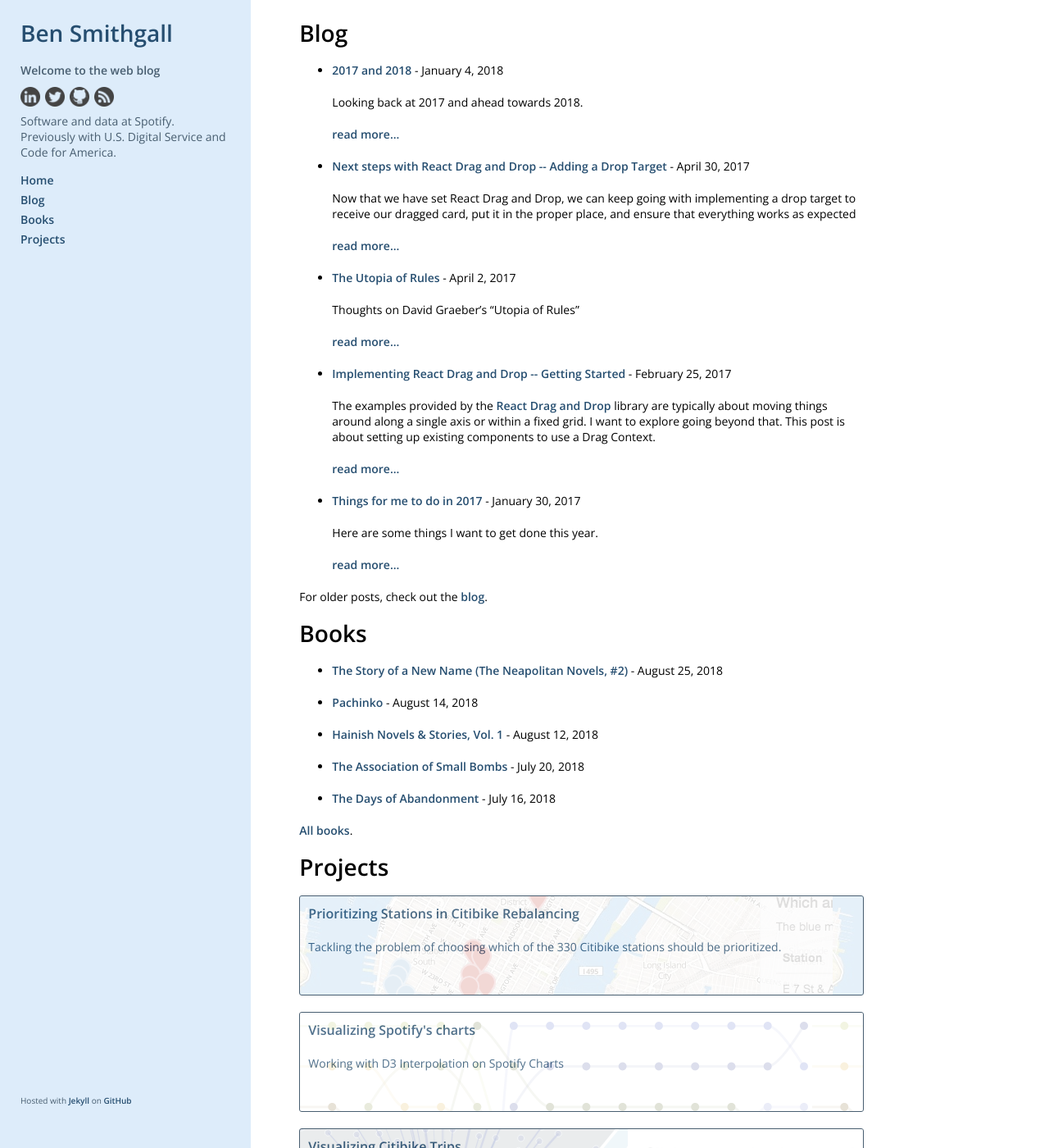
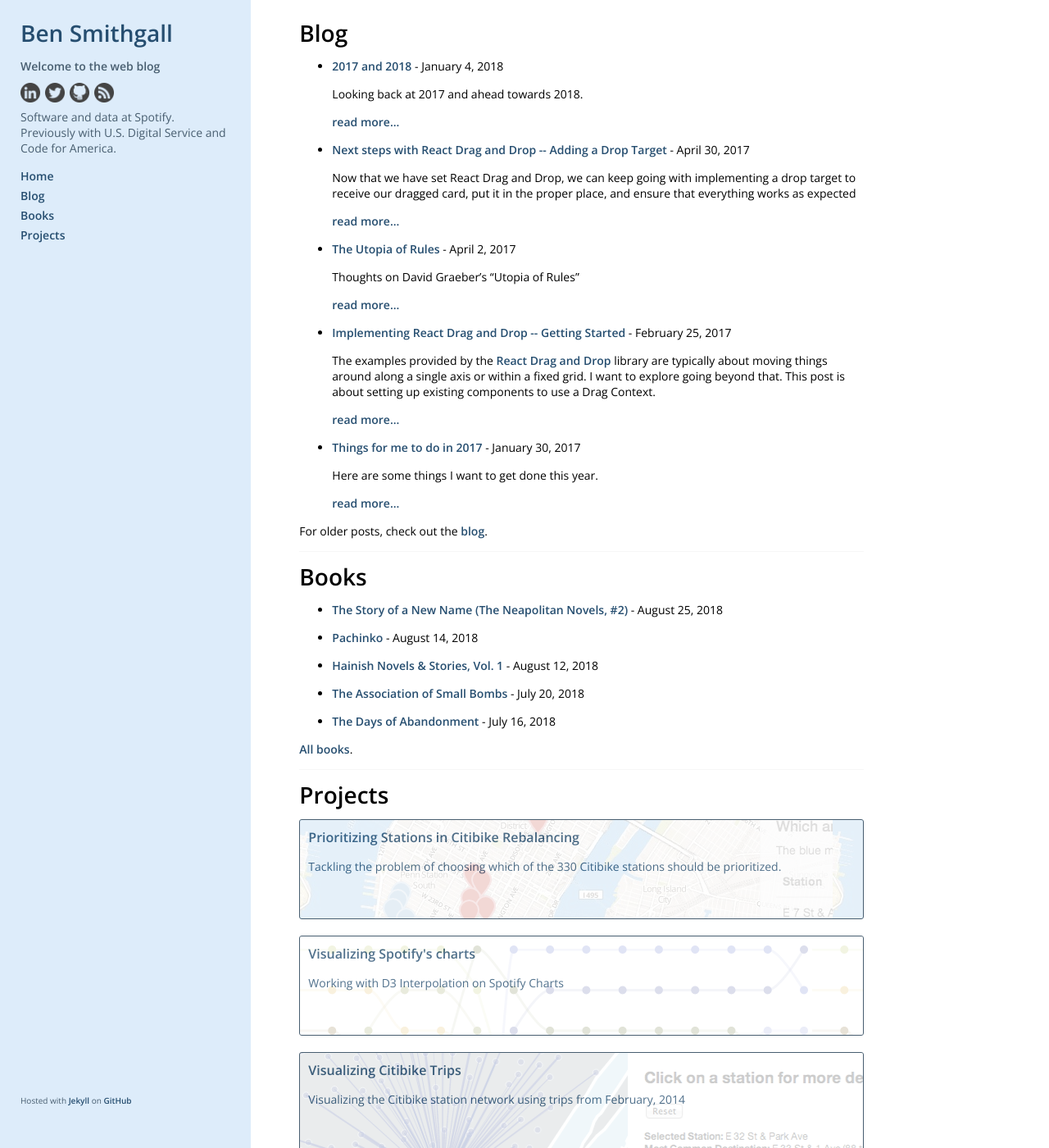
Before and after one commit to bsmithgall/bsmithgall.github.io, a Jekyll site: the page built from index.html, in a window 1280 px wide and 1400 px high. Shown: the whole window at 82% size. Built offline with Jekyll 4.4.1, drawn with Linux system fonts in a browser that asks for light colours; the list of posts is cut into pages by our own code.

Commit message:
s/read/finished, 15px spacing everywhere

```diff
--- a/_layouts/book.html
+++ b/_layouts/book.html
@@ -4,7 +4,7 @@
 
 <h1 class="book-title">{{ page.title }}</h1>
 <h2 class="book-subtitle">By {{ page.author }}{% unless page.additional_authors == "" %} (with {{ page.additional_authors }}){% endunless %}</h2>
-<h3 class="book-read-on">Read on {{ page.date | date: '%B %e, %Y' }}</h3>
+<h3 class="book-read-on">Finished reading on {{ page.date | date: '%B %e, %Y' }}</h3>
 
 {{ content }}
 
--- a/_sass/_base.scss
+++ b/_sass/_base.scss
@@ -13,7 +13,7 @@
 }
 
 h1, h2, h3, h4, h5, h6, p, ul, ol, table, pre, dl {
-  margin: 0 0 20px 0;
+  margin: 0 0 15px 0;
 }
 
 h1, h2, h3 {
@@ -110,7 +110,7 @@
   border:0;
   background:$code-block-background-color;
   height:1px;
-  margin:0 0 20px;
+  margin:0 0 15px;
 }
 
 footer {
--- a/index.html
+++ b/index.html
@@ -16,6 +16,8 @@
     <p>For older posts, check out the <a href="/blog">blog</a>.</p>
   </div>
 
+  <hr />
+
   <div>
     <h1>Books</h1>
     <ul id="books">
@@ -27,6 +29,8 @@
     </ul>
     <p><a href="/books">All books</a>.</p>
   </div>
+
+  <hr />
 
   <div>
     <h1>Projects</h1>
```
